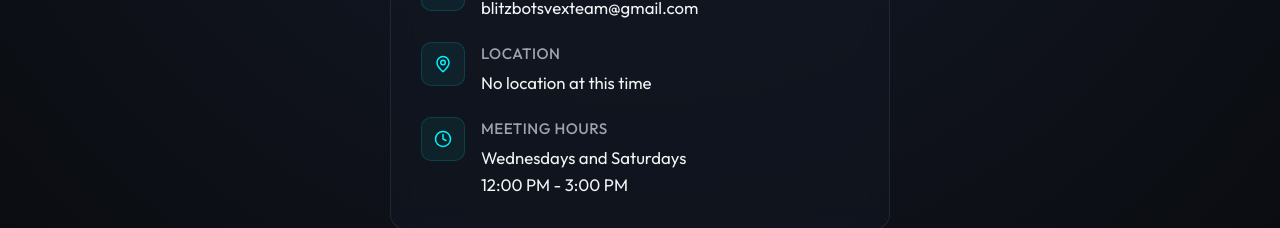
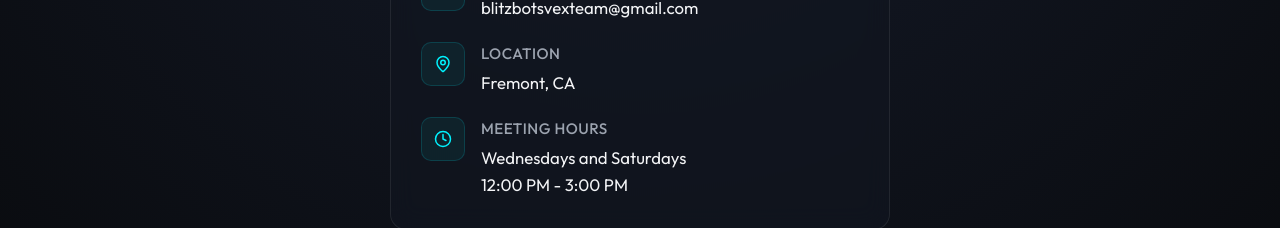
Before and after one commit to blitzbotsvex/blitzbotsvex.github.io, a React (Vite) app: page / in a window 1280 px wide. Both pictures are taken after a click on the button "Apply to Team". Shown: the part 367-595 px from the top of the page. Built offline with nearby package versions, Linux system fonts and the light colour scheme.

Commit message:
Made location Fremont, CA

```diff
--- a/src/pages/Contact.jsx
+++ b/src/pages/Contact.jsx
@@ -37,7 +37,7 @@ export default function Contact() {
                 </div>
                 <div className="contact-text">
                   <h4>Location</h4>
-                  <p>No location at this time</p>
+                  <p>Fremont, CA</p>
                 </div>
               </div>
 
```
